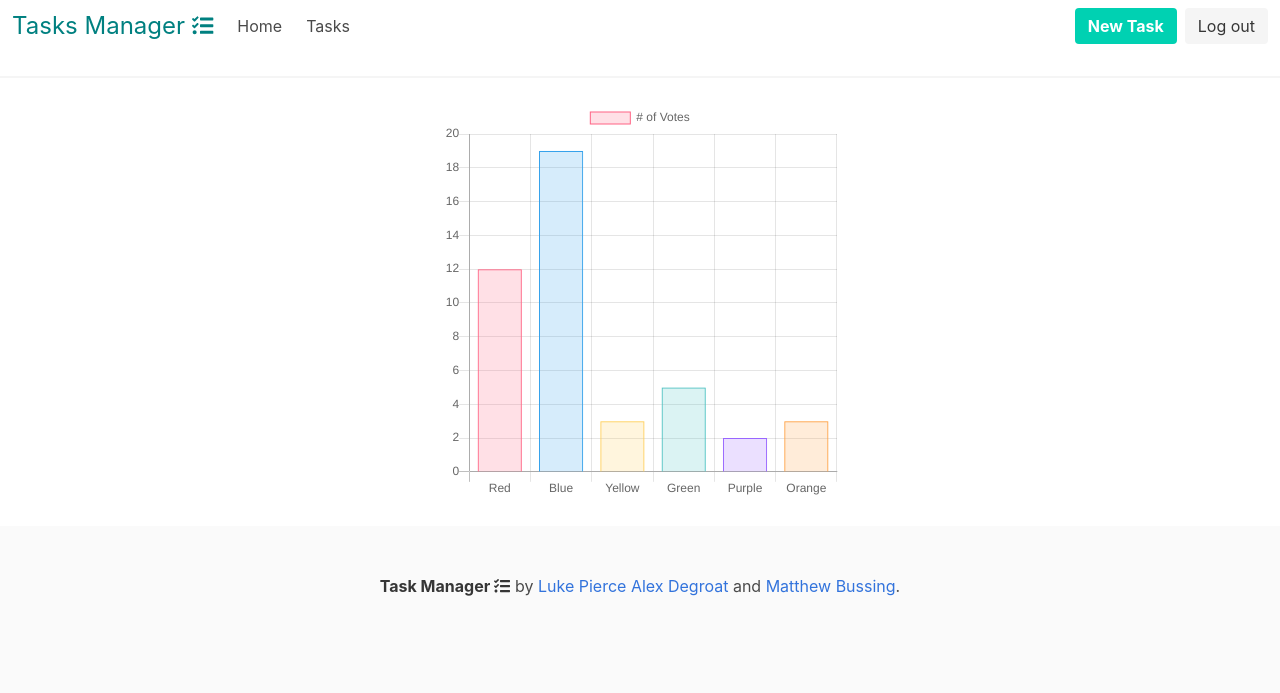
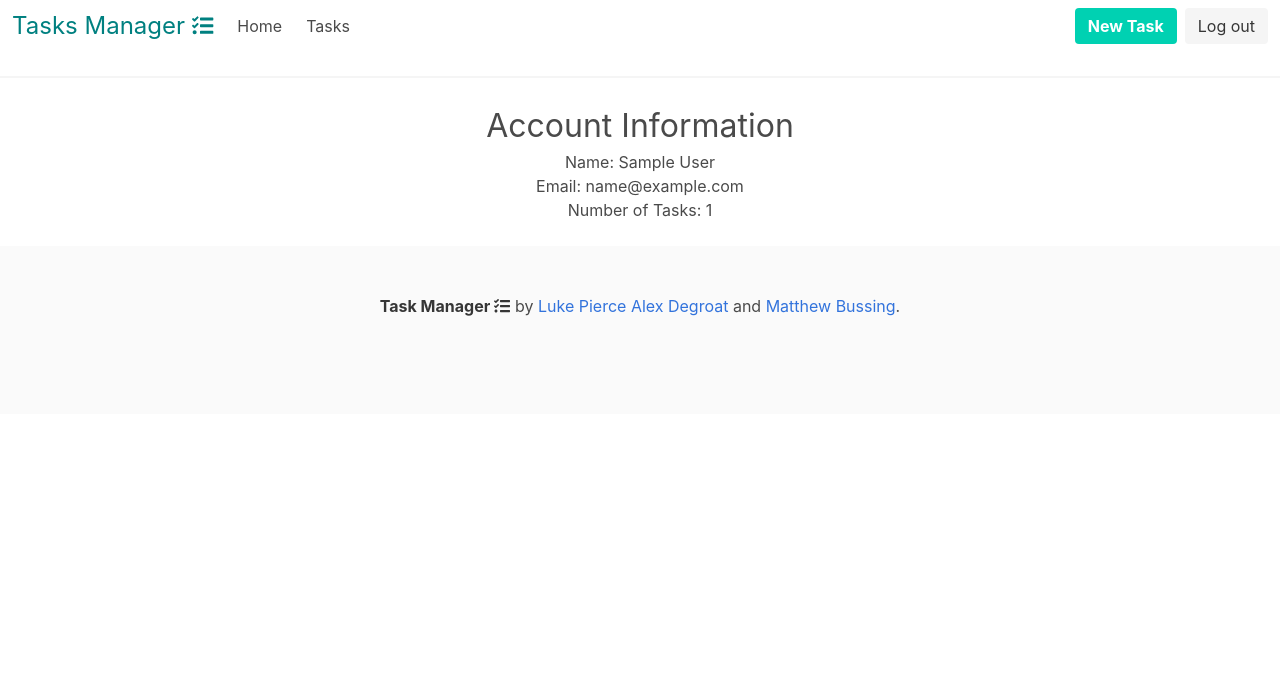
Before and after one commit to lpierce1313/final_project, a PHP site: page /csci445/index.php in a window 1280 px wide. Shown: the top 693 px of the page. Run offline with PHP 8.4, Linux system fonts and the light colour scheme; the visitor is signed in with stand-in values (Sample User, id 1); tables that the repository leaves empty hold one stand-in row (values such as "Sample post"); some libraries are stand-ins or nearby versions.

Commit message:
Change index to show account info

```diff
--- a/index.php
+++ b/index.php
@@ -16,7 +16,9 @@
     ?>
     <hr>
       <section class="form_holder has-text-centered">
-        <?php if(!loggedIn()) { ?>
+        <?php
+          if(!loggedIn()) {
+        ?>
         <h1 class="is-size-3">Welcome to Task Manager <i class="fa fa-tasks" aria-hidden="true" id="taskIcon"> </i></h1>
         <br>
         <p class="is-size-6">Update, Manage, Delete and View tasks so you can complete all of your tasks on time</p>
@@ -32,51 +34,24 @@
         <p class="is-size-6">To create an account, click <a href="./signup.php">here</a></p>
         <br><br><br>
         <hr>
-      <?php } else { ?>
-        <div style="height:400px; width:400px; margin: 0px auto;">
-          <canvas id="myChart" width="400" height="400"></canvas>
-          <script>
-          var ctx = document.getElementById("myChart").getContext("2d");
-          ctx.canvas.width = 400;
-          ctx.canvas.height = 400;
-          var myChart = new Chart(ctx, {
-              type: 'bar',
-              data: {
-                  labels: ["Red", "Blue", "Yellow", "Green", "Purple", "Orange"],
-                  datasets: [{
-                      label: '# of Votes',
-                      data: [12, 19, 3, 5, 2, 3],
-                      backgroundColor: [
-                          'rgba(255, 99, 132, 0.2)',
-                          'rgba(54, 162, 235, 0.2)',
-                          'rgba(255, 206, 86, 0.2)',
-                          'rgba(75, 192, 192, 0.2)',
-                          'rgba(153, 102, 255, 0.2)',
-                          'rgba(255, 159, 64, 0.2)'
-                      ],
-                      borderColor: [
-                          'rgba(255,99,132,1)',
-                          'rgba(54, 162, 235, 1)',
-                          'rgba(255, 206, 86, 1)',
-                          'rgba(75, 192, 192, 1)',
-                          'rgba(153, 102, 255, 1)',
-                          'rgba(255, 159, 64, 1)'
-                      ],
-                      borderWidth: 1
-                  }]
-              },
-              options: {
-                  scales: {
-                      yAxes: [{
-                          ticks: {
-                              beginAtZero:true
-                          }
-                      }]
-                  }
-              }
-          });
-          </script>
-        </div>
+        <?php
+          } else {
+            $currUser = (int)$_SESSION['currentUser'];
+            $query = $conn->prepare("SELECT * FROM users WHERE id=?");
+            $query->bind_param("i", $currUser);
+            $query->execute();
+            $user = $query->get_result()->fetch_assoc();
+
+            $numTasksQuery = $conn->prepare("SELECT COUNT(*) AS numTasks FROM tasks WHERE user_id=?");
+            $numTasksQuery->bind_param("i", $currUser);
+            $numTasksQuery->execute();
+            $numTasks = $numTasksQuery->get_result()->fetch_assoc()['numTasks'];
+
+        ?>
+        <h1 class="is-size-3">Account Information</h1>
+        <p>Name: <?php echo $user['first_name'] . " " . $user['last_name']; ?></p>
+        <p>Email: <?php echo $user['email']; ?></p>
+        <p>Number of Tasks: <?php echo $numTasks; ?></p>
       <?php }?>
       </section>
       <br>
```
